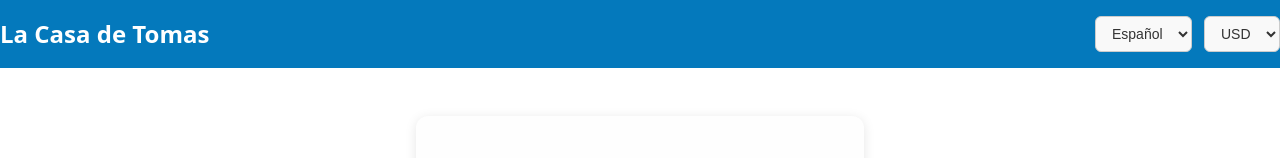
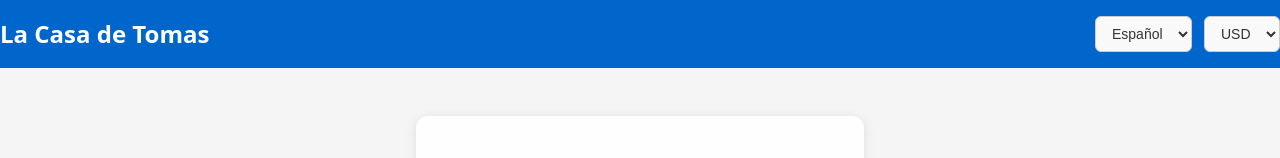
Before and after one commit to tomason182/book_engine, a React (Vite) app: page / in a window 1280 px wide. Shown: the top 158 px of the page. Built offline with nearby package versions, Linux system fonts and the light colour scheme.

Commit message:
modify: primary color

```diff
--- a/src/index.css
+++ b/src/index.css
@@ -6,8 +6,8 @@
   text-rendering: optimizeLegibility;
   -webkit-font-smoothing: antialiased;
   -moz-osx-font-smoothing: grayscale;
-  --primary-color: #0479bc;
-  --background-color: #fff;
+  --primary-color: #06c;
+  --background-color: #f5f5f5;
   --background-color-light: white;
   --text-color: #242424;
 }
```
